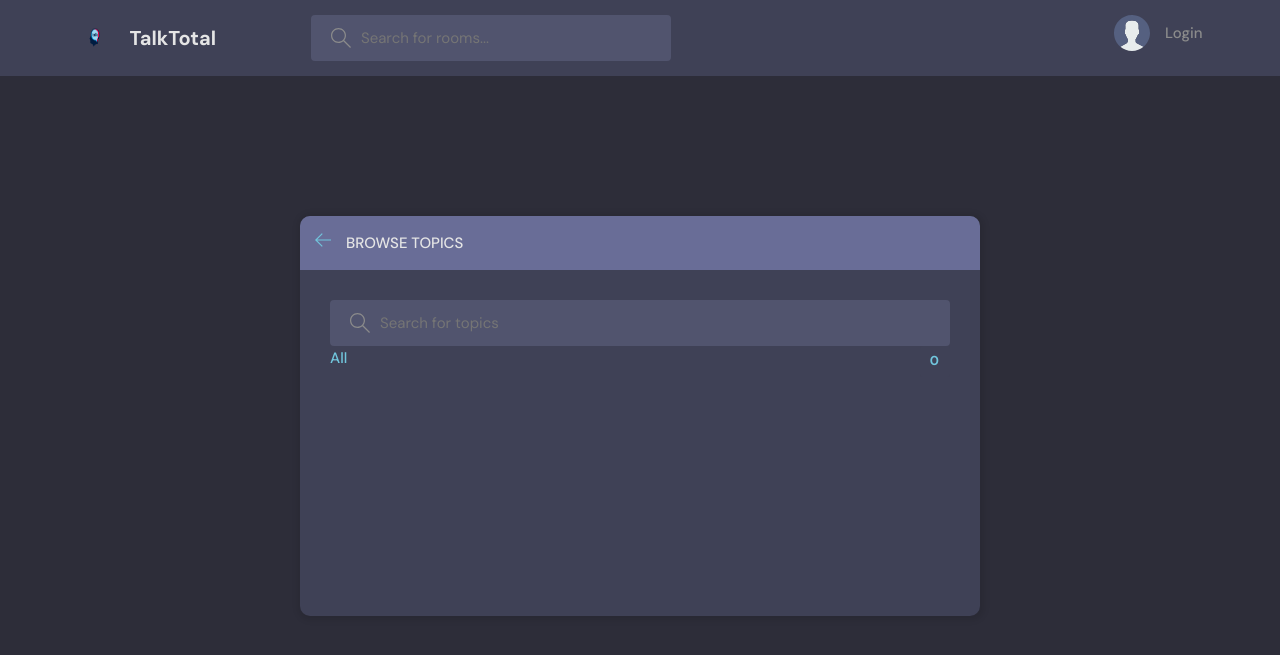
After one commit to connorGA/TalkTotal, a Django app: page /topics/ in a window 1280 px wide. The commit adds this page. Shown: the top 655 px of the page. Run offline with Django 4.2, Linux system fonts and the light colour scheme; data that the repository does not hold is empty.

Commit message:
feat: add browse topics view page

```diff
--- a/base/templates/base/home.html
+++ b/base/templates/base/home.html
@@ -11,7 +11,7 @@
         <!-- Room List Start -->
         <div class="roomList">
           <div class="mobile-menu">
-            <form class="header__search">
+            <form action="{% url 'home' %}" method="GET" class="header__search">
               <label>
                 <svg version="1.1" xmlns="http://www.w3.org/2000/svg" width="32" height="32" viewBox="0 0 32 32">
                   <title>search</title>
@@ -19,11 +19,11 @@
                     d="M32 30.586l-10.845-10.845c1.771-2.092 2.845-4.791 2.845-7.741 0-6.617-5.383-12-12-12s-12 5.383-12 12c0 6.617 5.383 12 12 12 2.949 0 5.649-1.074 7.741-2.845l10.845 10.845 1.414-1.414zM12 22c-5.514 0-10-4.486-10-10s4.486-10 10-10c5.514 0 10 4.486 10 10s-4.486 10-10 10z"
                   ></path>
                 </svg>
-                <input placeholder="Search for posts" />
+                <input name ="q" placeholder="Search for posts" />
               </label>
             </form>
             <div class="mobile-menuItems">
-              <a class="btn btn--main btn--pill" href="#">Browse Topics</a>
+              <a class="btn btn--main btn--pill" href="{% url 'topics' %}">Browse Topics</a>
               <a class="btn btn--main btn--pill" href="#">Recent Activities</a>
             </div>
           </div>
--- /dev/null
+++ b/base/templates/base/topics.html
@@ -0,0 +1,50 @@
+{% extends 'main.html' %}
+
+{% block content %}
+<main class="create-room layout">
+  <div class="container">
+    <div class="layout__box">
+      <div class="layout__boxHeader">
+        <div class="layout__boxTitle">
+          <a href="{% url 'home' %}">
+            <svg version="1.1" xmlns="http://www.w3.org/2000/svg" width="32" height="32" viewBox="0 0 32 32">
+              <title>arrow-left</title>
+              <path
+                d="M13.723 2.286l-13.723 13.714 13.719 13.714 1.616-1.611-10.96-10.96h27.625v-2.286h-27.625l10.965-10.965-1.616-1.607z">
+              </path>
+            </svg>
+          </a>
+          <h3>Browse Topics</h3>
+        </div>
+      </div>
+
+      <div class="topics-page layout__body">
+        <form action="" method="GET" class="header__search">
+          <label>
+            <svg version="1.1" xmlns="http://www.w3.org/2000/svg" width="32" height="32" viewBox="0 0 32 32">
+              <title>search</title>
+              <path
+                d="M32 30.586l-10.845-10.845c1.771-2.092 2.845-4.791 2.845-7.741 0-6.617-5.383-12-12-12s-12 5.383-12 12c0 6.617 5.383 12 12 12 2.949 0 5.649-1.074 7.741-2.845l10.845 10.845 1.414-1.414zM12 22c-5.514 0-10-4.486-10-10s4.486-10 10-10c5.514 0 10 4.486 10 10s-4.486 10-10 10z">
+              </path>
+            </svg>
+            <input name="q" placeholder="Search for topics" />
+          </label>
+        </form>
+
+        <ul class="topics__list">
+          <li>
+            <a href="{% url 'topics' %}" class="active">All <span>{{topics.count}}</span></a>
+          </li>
+          {% for topic in topics %}
+          <li>
+            <a href="{% url 'home' %}?q={{topic.name}}">{{ topic.name }} <span>{{topic.room_set.all.count}}</span></a>
+          </li>
+          {% endfor %}
+
+        </ul>
+      </div>
+    </div>
+  </div>
+</main>
+
+{% endblock content %}
--- a/base/templates/base/topics_component.html
+++ b/base/templates/base/topics_component.html
@@ -13,7 +13,7 @@
       {% endfor %}
 
     </ul>
-    <a class="btn btn--link" href="topics.html">
+    <a class="btn btn--link" href="{% url 'topics' %}">
       More
       <svg version="1.1" xmlns="http://www.w3.org/2000/svg" width="32" height="32" viewBox="0 0 32 32">
         <title>chevron-down</title>
--- a/base/urls.py
+++ b/base/urls.py
@@ -16,4 +16,6 @@ urlpatterns = [
     path('delete-message/<str:pk>/', views.deleteMessage, name="delete-message"),
 
     path('update-user/', views.updateUser, name="update-user"),
+
+    path('topics/', views.topicsPage, name="topics"),
 ]
--- a/base/views.py
+++ b/base/views.py
@@ -66,7 +66,7 @@ def home(request):
         Q(description__icontains=q)
         )
 
-    topics = Topic.objects.all()
+    topics = Topic.objects.all()[0:5]
     room_count = rooms.count()
     room_messages = Message.objects.filter(Q(room__topic__name__icontains=q))
 
@@ -184,3 +184,10 @@ def updateUser(request):
             return redirect('user-profile', pk=user.id)
 
     return render(request, 'base/update-user.html', {'form': form})
+
+
+def topicsPage(request):
+    q = request.GET.get('q') if request.GET.get('q') != None else ''
+    topics = Topic.objects.filter(name__icontains=q)
+
+    return render(request, 'base/topics.html', {'topics': topics})
```
